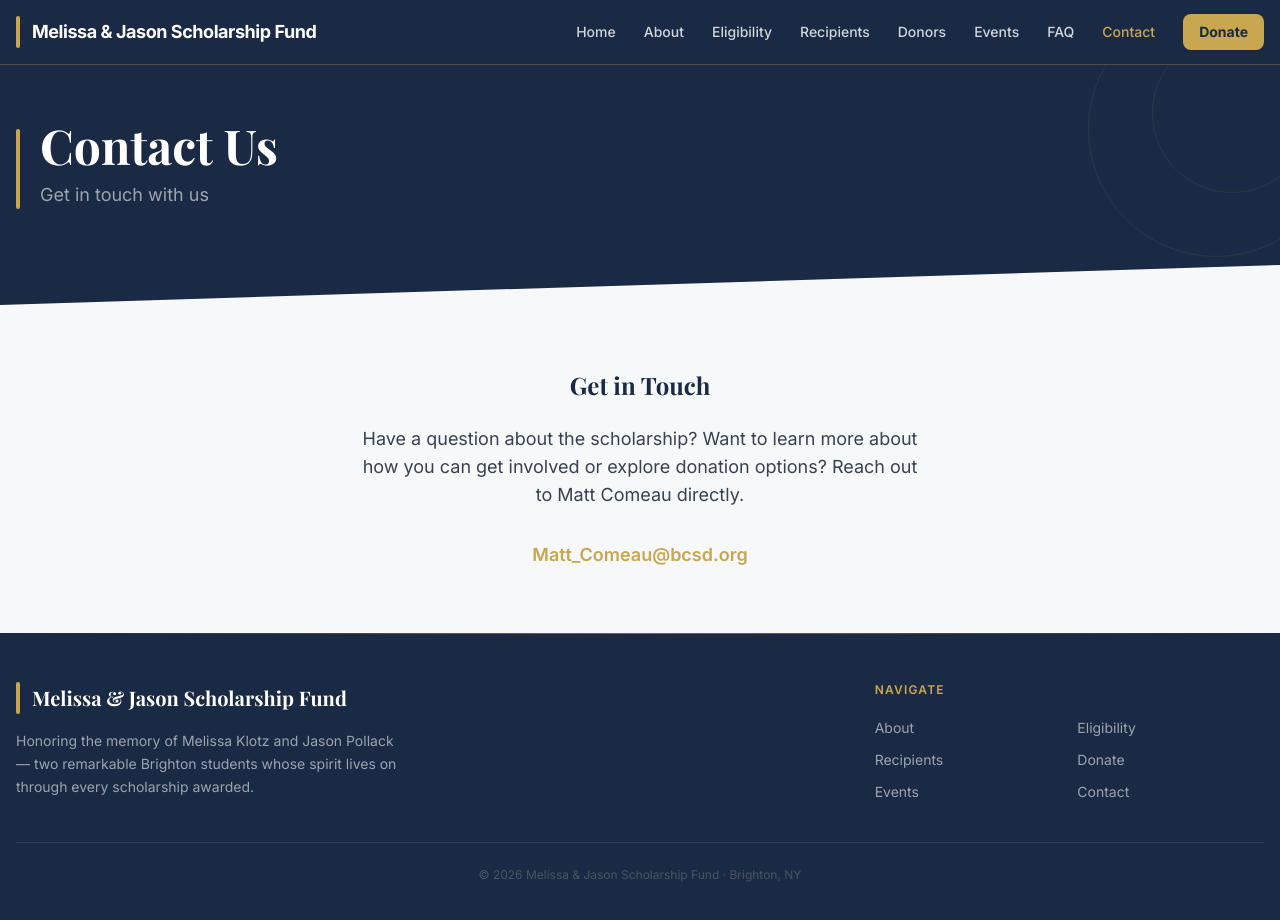
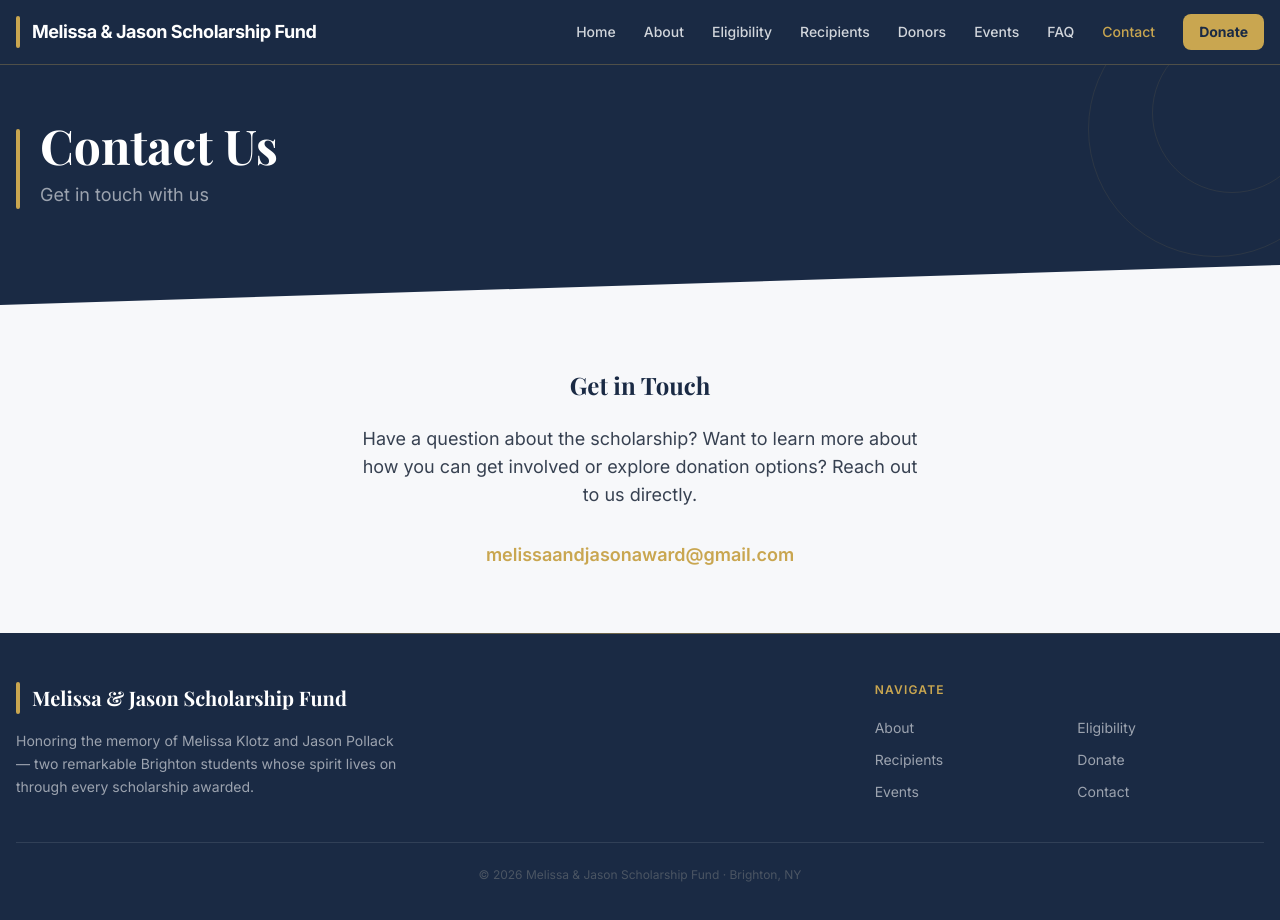
Before and after one commit to laugostini20-byte/melissa-jason-scholarship, a React (Vite) app: page /contact in a window 1280 px wide. Shown: the top 920 px of the page. Built offline with nearby package versions, Linux system fonts and the light colour scheme.

Commit message:
Replace Matt Comeau email with melissaandjasonaward@gmail.com across all pages

```diff
--- a/src/pages/About.tsx
+++ b/src/pages/About.tsx
@@ -86,7 +86,7 @@ const About = () => {
               Students who demonstrate these characteristics are those who will remain memorable long after they leave the halls of Brighton High School.
             </p>
             <p className="text-base sm:text-lg text-gray-700">
-              If you would like to nominate yourself or someone else, please contact Matt Comeau at <a href="mailto:Matt_Comeau@bcsd.org" className="text-gold hover:text-gold/80 font-semibold">Matt_Comeau@bcsd.org</a>.
+              If you would like to nominate yourself or someone else, please reach out to us directly at <a href="mailto:melissaandjasonaward@gmail.com" className="text-gold hover:text-gold/80 font-semibold">melissaandjasonaward@gmail.com</a>.
             </p>
           </section>
         </div>
--- a/src/pages/Contact.tsx
+++ b/src/pages/Contact.tsx
@@ -13,10 +13,10 @@ const Contact = () => {
           <h2 className="text-xl sm:text-2xl font-bold mb-4 sm:mb-6 text-navy">Get in Touch</h2>
           <p className="text-base sm:text-lg text-gray-700 mb-6 sm:mb-8">
             Have a question about the scholarship? Want to learn more about how you can
-            get involved or explore donation options? Reach out to Matt Comeau directly.
+            get involved or explore donation options? Reach out to us directly.
           </p>
-          <a href="mailto:Matt_Comeau@bcsd.org" className="text-base sm:text-lg text-gold hover:text-gold/80 font-semibold">
-            Matt_Comeau@bcsd.org
+          <a href="mailto:melissaandjasonaward@gmail.com" className="text-base sm:text-lg text-gold hover:text-gold/80 font-semibold">
+            melissaandjasonaward@gmail.com
           </a>
         </div>
       </div>
--- a/src/pages/Eligibility.tsx
+++ b/src/pages/Eligibility.tsx
@@ -82,7 +82,7 @@ const Eligibility = () => {
             </div>
             <div className="mt-6 bg-light-gray p-6 sm:p-8 rounded-lg">
               <p className="text-base sm:text-lg text-gray-700 mb-4">
-                <strong>Nominations:</strong> If you would like to nominate yourself or someone else, please contact Matt Comeau at <a href="mailto:Matt_Comeau@bcsd.org" className="text-gold hover:text-gold/80 font-semibold">Matt_Comeau@bcsd.org</a>.
+                <strong>Nominations:</strong> If you would like to nominate yourself or someone else, please reach out to us directly at <a href="mailto:melissaandjasonaward@gmail.com" className="text-gold hover:text-gold/80 font-semibold">melissaandjasonaward@gmail.com</a>.
               </p>
             </div>
           </section>
```
